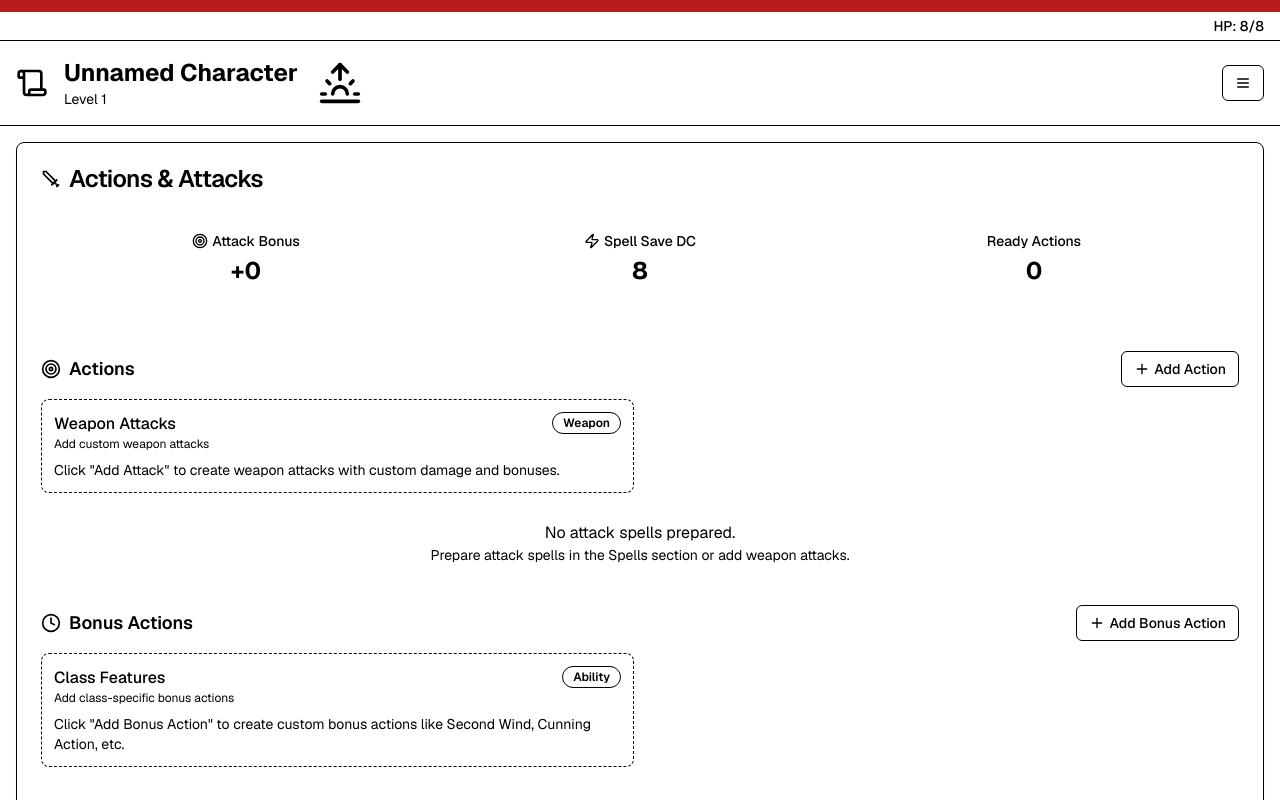
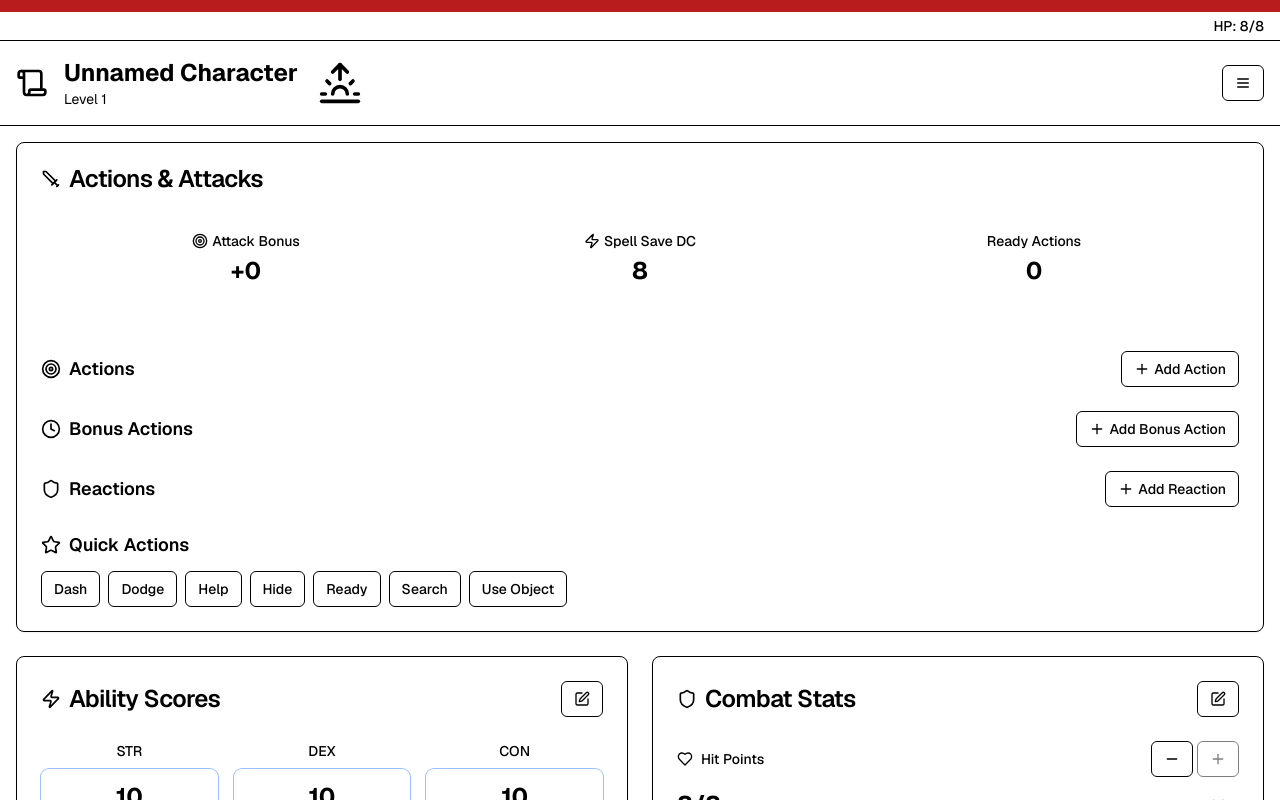
Before and after one commit to michael-harding/TabulaPersonae, a Next.js app: page / in a window 1280 px wide. Both pictures are taken after a click on the button "Create Your First Character". Shown: the top 800 px of the page. Built offline with nearby package versions, Linux system fonts and the light colour scheme.

Commit message:
Remove Action Placeholders

```diff
--- a/components/actions-section.tsx
+++ b/components/actions-section.tsx
@@ -242,6 +242,7 @@ export function ActionsSection({ character, onUpdate }: ActionsSectionProps) {
             </Dialog>
           </div>
 
+          {(attackSpells.length > 0 || (character.attacks && character.attacks.length > 0)) && (
             <div className="grid grid-cols-1 md:grid-cols-2 gap-3">
               {/* Spell Attacks */}
               {attackSpells.map((spell) => {
@@ -332,30 +333,8 @@ export function ActionsSection({ character, onUpdate }: ActionsSectionProps) {
                 )}
               </div>
             ))}
-
-            {/* Weapon Attacks Placeholder (shown only if no custom attacks) */}
-            {(character.attacks == null || character.attacks.length === 0) && (
-              <div className="p-3 border rounded-lg border-dashed space-y-2">
-                <div className="flex items-start justify-between">
-                  <div>
-                    <div className="font-medium text-muted-foreground">Weapon Attacks</div>
-                    <div className="text-xs text-muted-foreground">Add custom weapon attacks</div>
-                  </div>
-                  <Badge variant="outline" className="text-xs">Weapon</Badge>
-                </div>
-                <div className="text-sm text-muted-foreground">
-                  Click "Add Attack" to create weapon attacks with custom damage and bonuses.
-                </div>
             </div>
           )}
-
-            {attackSpells.length === 0 && (character.attacks == null || character.attacks.length === 0) && (
-              <div className="col-span-full text-center py-4 text-muted-foreground">
-                <p>No attack spells prepared.</p>
-                <p className="text-sm">Prepare attack spells in the Spells section or add weapon attacks.</p>
-              </div>
-            )}
-          </div>
         </div>
 
         {/* Bonus Actions Section */}
@@ -384,6 +363,7 @@ export function ActionsSection({ character, onUpdate }: ActionsSectionProps) {
             </Dialog>
           </div>
 
+          {(bonusActionSpells.length > 0 || (character.bonusActions && character.bonusActions.length > 0)) && (
             <div className="grid grid-cols-1 md:grid-cols-2 gap-3">
               {/* Bonus Action Spells */}
               {bonusActionSpells.map((spell) => (
@@ -444,30 +424,8 @@ export function ActionsSection({ character, onUpdate }: ActionsSectionProps) {
                 )}
               </div>
             ))}
-
-            {/* Class Features Placeholder (shown only if no custom bonus actions) */}
-            {(character.bonusActions == null || character.bonusActions.length === 0) && (
-              <div className="p-3 border rounded-lg border-dashed space-y-2">
-                <div className="flex items-start justify-between">
-                  <div>
-                    <div className="font-medium text-muted-foreground">Class Features</div>
-                    <div className="text-xs text-muted-foreground">Add class-specific bonus actions</div>
-                  </div>
-                  <Badge variant="outline" className="text-xs">Ability</Badge>
-                </div>
-                <div className="text-sm text-muted-foreground">
-                  Click "Add Bonus Action" to create custom bonus actions like Second Wind, Cunning Action, etc.
-                </div>
             </div>
           )}
-
-            {bonusActionSpells.length === 0 && (character.bonusActions == null || character.bonusActions.length === 0) && (
-              <div className="col-span-full text-center py-4 text-muted-foreground">
-                <p>No bonus action spells prepared.</p>
-                <p className="text-sm">Prepare bonus action spells in the Spells section or add class features.</p>
-              </div>
-            )}
-          </div>
         </div>
 
         {/* Reactions Section */}
@@ -496,6 +454,7 @@ export function ActionsSection({ character, onUpdate }: ActionsSectionProps) {
             </Dialog>
           </div>
 
+          {(reactionSpells.length > 0 || (character.reactions && character.reactions.length > 0)) && (
             <div className="grid grid-cols-1 md:grid-cols-2 gap-3">
               {/* Reaction Spells */}
               {reactionSpells.map((spell) => (
@@ -557,30 +516,8 @@ export function ActionsSection({ character, onUpdate }: ActionsSectionProps) {
                 )}
               </div>
             ))}
-
-            {/* Reactions Placeholder (shown only if no custom reactions) */}
-            {(character.reactions == null || character.reactions.length === 0) && (
-              <div className="p-3 border rounded-lg border-dashed space-y-2">
-                <div className="flex items-start justify-between">
-                  <div>
-                    <div className="font-medium text-muted-foreground">Opportunity Attacks</div>
-                    <div className="text-xs text-muted-foreground">Add custom reactions</div>
-                  </div>
-                  <Badge variant="outline" className="text-xs">Reaction</Badge>
-                </div>
-                <div className="text-sm text-muted-foreground">
-                  Click "Add Reaction" to create reactions like Opportunity Attack, Counterspell, etc.
-                </div>
             </div>
           )}
-
-            {reactionSpells.length === 0 && (character.reactions == null || character.reactions.length === 0) && (
-              <div className="col-span-full text-center py-4 text-muted-foreground">
-                <p>No reaction spells prepared.</p>
-                <p className="text-sm">Prepare reaction spells in the Spells section or add class features.</p>
-              </div>
-            )}
-          </div>
         </div>
 
         {/* Quick Actions */}
```
Lines whose indentation alone changed are shown as unchanged.
